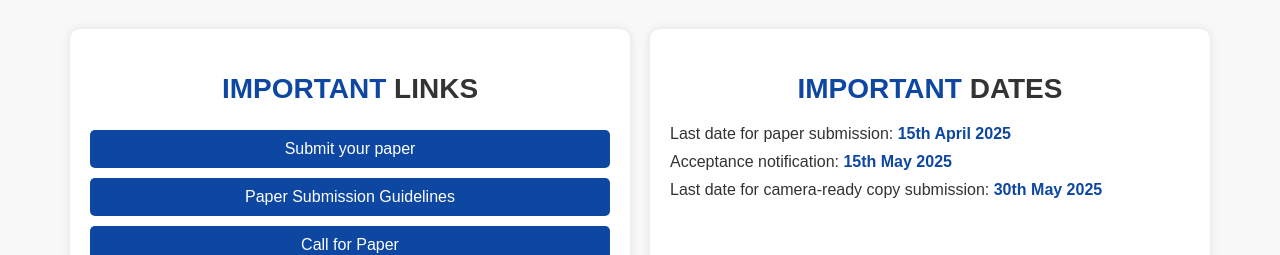
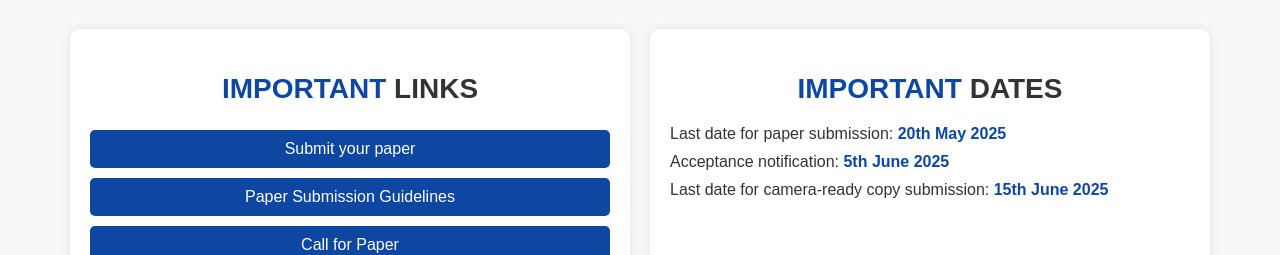
Before and after one commit to AmarnathSooraj/APCI, a React (Vite) app: page / in a window 1280 px wide. Shown: the part 1340-1595 px from the top of the page. Built offline with nearby package versions, Linux system fonts and the light colour scheme; a web font is replaced by a local one.

Commit message:
Update Home.jsx

```diff
--- a/src/Components/Home/Home.jsx
+++ b/src/Components/Home/Home.jsx
@@ -51,9 +51,9 @@ function Home() {
           <div className="dates-section">
             <h2 className="section-heading">IMPORTANT <span>DATES</span></h2>
             <ul className="dates-list">
-              <li>Last date for paper submission: <a href="#">15th April 2025</a></li>
-              <li>Acceptance notification: <a href="#">15th May 2025</a></li>
-              <li>Last date for camera-ready copy submission: <a href="#">30th May 2025</a></li>
+              <li>Last date for paper submission: <a href="#">20th May 2025</a></li>
+              <li>Acceptance notification: <a href="#">5th June 2025</a></li>
+              <li>Last date for camera-ready copy submission: <a href="#">15th June 2025</a></li>
             </ul>
           </div>
         </div>
```
